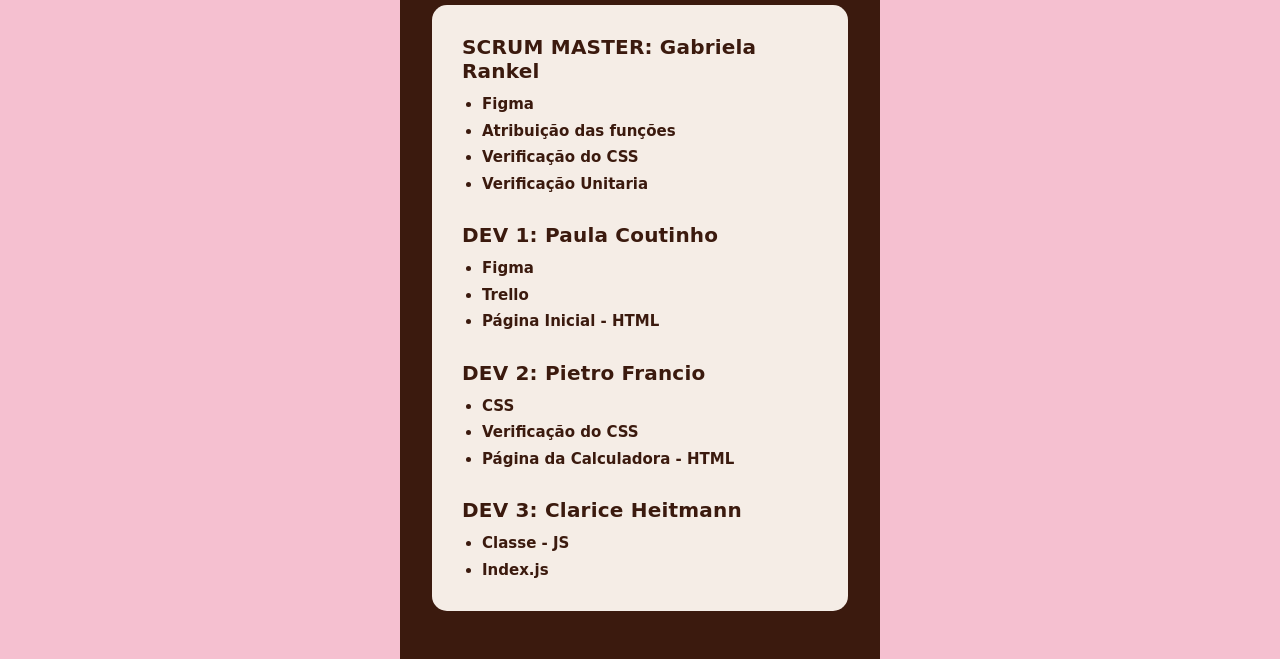
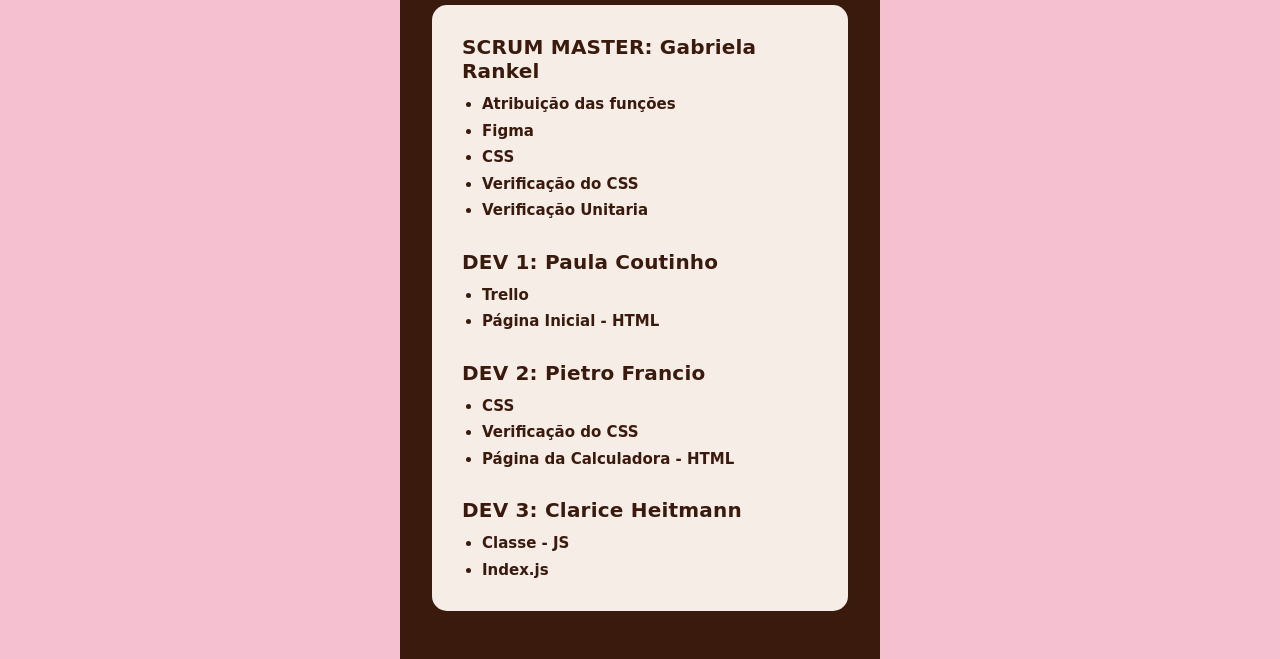
Before and after one commit to GabrielaRankel/geleteria, a website: page html/contato.html in a window 1280 px wide. Shown: the part 277-936 px from the top of the page. Drawn offline with Linux system fonts and the light colour scheme; a web font is replaced by a local one.

Commit message:
arrumando

```diff
--- a/html/contato.html
+++ b/html/contato.html
@@ -54,8 +54,9 @@
         <div class="meus_amg">
           <h2>SCRUM MASTER: Gabriela Rankel</h2>
           <ul>
+            <li>Atribuição das funções</li>
             <li>Figma</li>
-            <li>Atribuição das funções</li>
+            <li>CSS</li>
             <li>Verificação do CSS</li>
             <li>Verificação Unitaria</li>
           </ul>
@@ -64,7 +65,6 @@
         <div class="meus_amg">
           <h2>DEV 1: Paula Coutinho</h2>
           <ul>
-            <li>Figma</li>
             <li>Trello</li>
             <li>Página Inicial - HTML</li>
           </ul>
```
Also changed, not shown: js/index.js (deleted).
